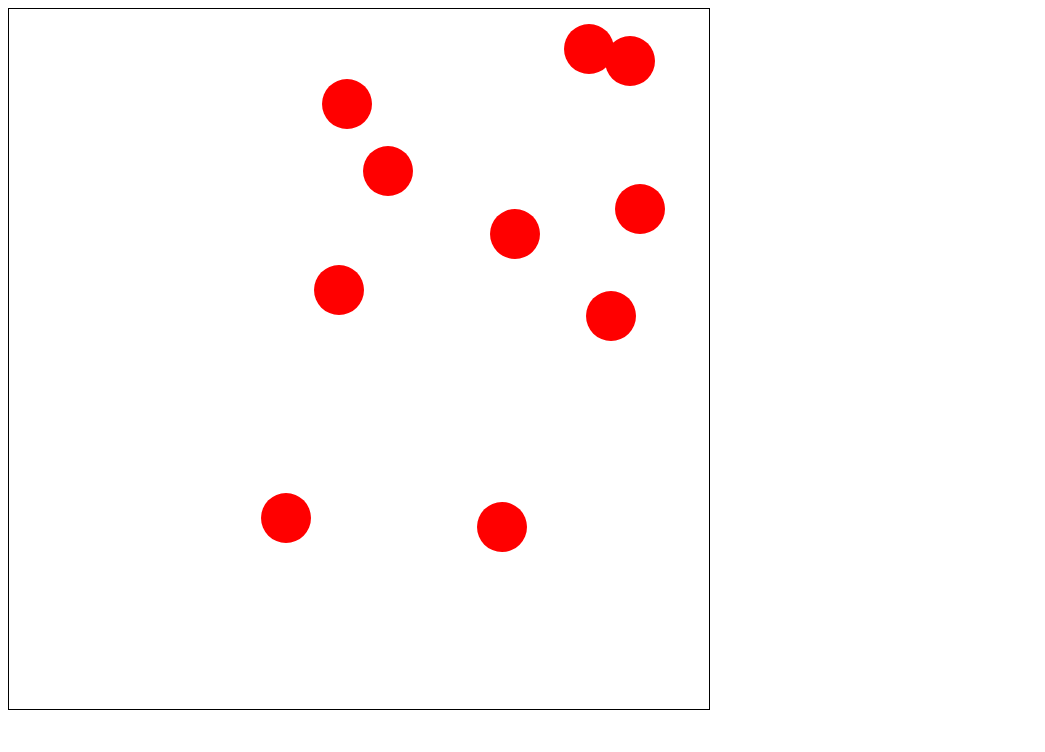
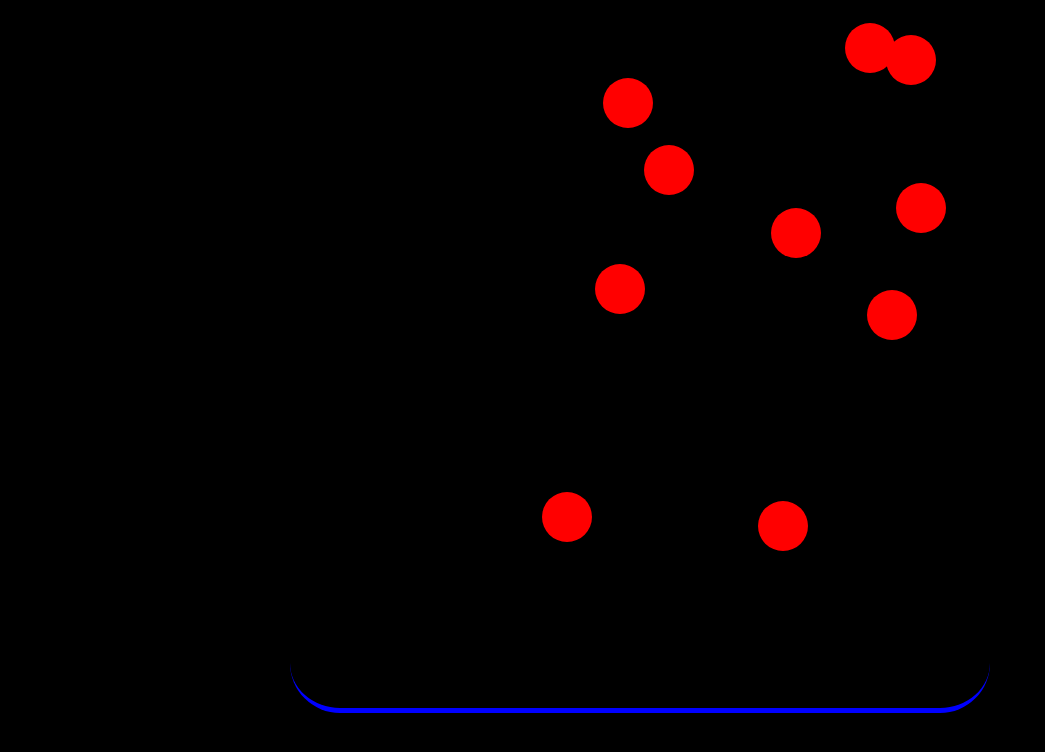
Before and after one commit to Coderushnepal/YunikaBajracharya, a plain HTML site: page javascript/11.ball_bounce_OOP/index.html in a window 1280 px wide. Shown: the whole page, without its empty margins (0-1045 px from the left). Drawn offline with Linux system fonts and the light colour scheme.

Commit message:
added styling to multiple ball bounce

```diff
--- a/javascript/11.ball_bounce_OOP/index.html
+++ b/javascript/11.ball_bounce_OOP/index.html
@@ -5,6 +5,11 @@
     <meta http-equiv="X-UA-Compatible" content="IE=edge">
     <meta name="viewport" content="width=device-width, initial-scale=1.0">
     <title>Ball Bounce</title>
+    <style>
+        body {
+            background-color: black;
+        }
+    </style>
 </head>
 <body>
 
--- a/javascript/11.ball_bounce_OOP/js/ball.js
+++ b/javascript/11.ball_bounce_OOP/js/ball.js
@@ -18,6 +18,7 @@ function Ball(size, id) {
         this.element.style.left = position.left + "px";
 
         this.element.addEventListener("click", function (event) {
+            event.target.style.background = "gold";
             console.log(this.id);
             var direction = 1;
             var interval = setInterval(function() {
--- a/javascript/11.ball_bounce_OOP/js/container.js
+++ b/javascript/11.ball_bounce_OOP/js/container.js
@@ -5,7 +5,9 @@ function Container(size) {
     this.element = document.createElement("div");
     this.element.style.width = this.size + "px";
     this.element.style.height = this.size + "px";
-    this.element.style.border = "1px solid black";
+    this.element.style.borderBottom = "5px solid blue";
+    this.element.style.borderRadius = "50px";
+    this.element.style.margin = "0 auto";
     this.element.style.position = "relative";
 
     parent.appendChild(this.element);
```
